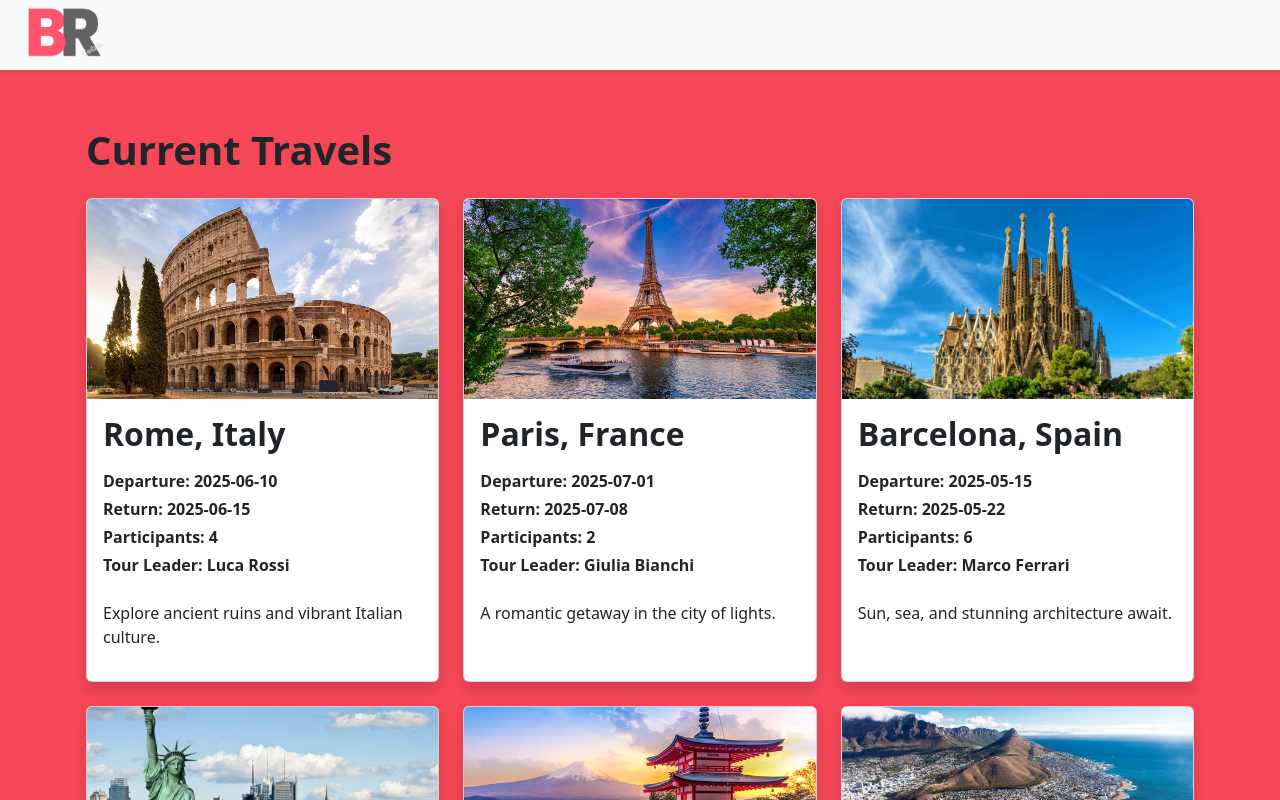
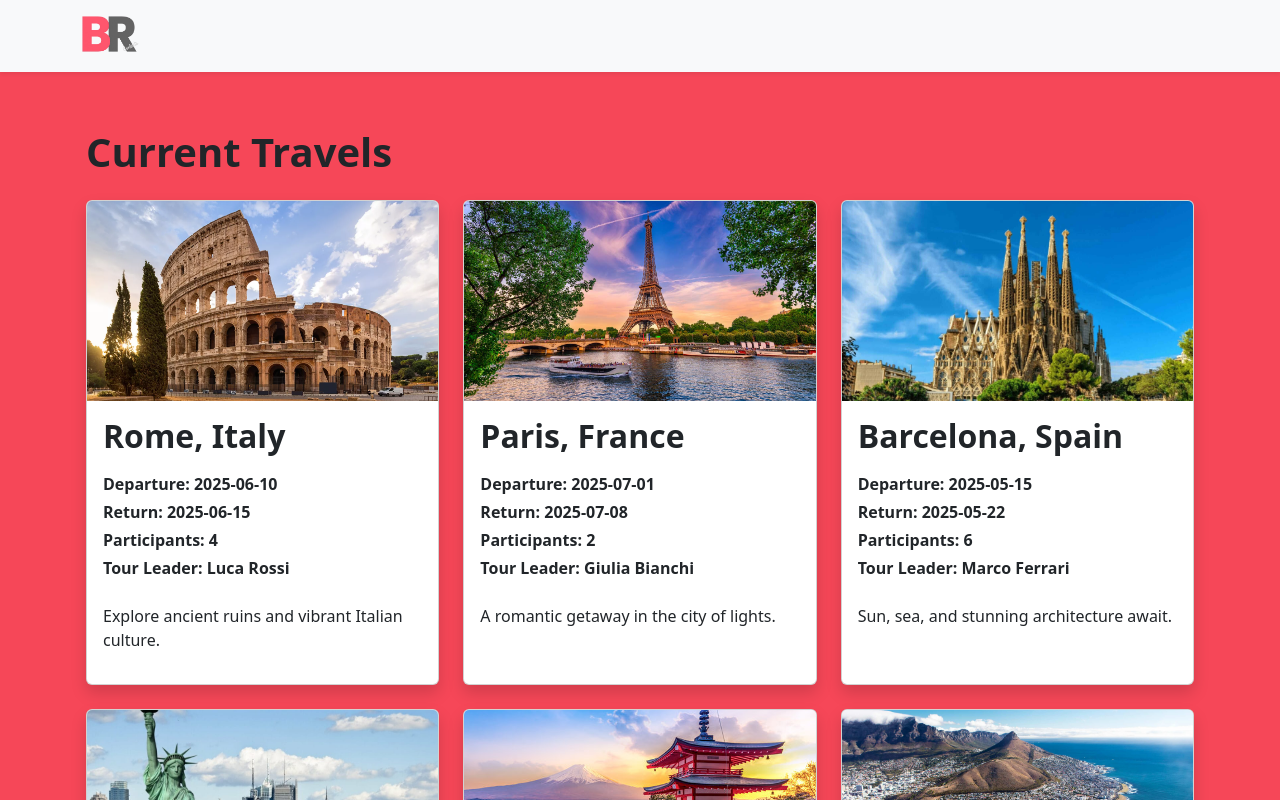
Before and after one commit to GiuseppeFiliberto/BooRoad, a React (Vite) app: page / in a window 1280 px wide. Shown: the top 800 px of the page. Built offline with nearby package versions, Linux system fonts and the light colour scheme; a web font is replaced by a local one.

Commit message:
Refactor Header component layout; adjust logo size and container styling

```diff
--- a/src/Componets/Header.jsx
+++ b/src/Componets/Header.jsx
@@ -6,10 +6,10 @@ export default function Header() {
     return (
         <>
             <nav className="navbar navbar-expand navbar-light bg-light shadow-sm">
-                <div className="container-fluid">
-                    <div className="d-flex align-items-center">
-                        <Link className="nav-item nav-link active mx-3" to="/">
-                            <img src="/images/BooRoad.png" alt="Logo" style={{ width: "80px" }} />
+                <div className="container">
+                    <div className="py-2">
+                        <Link className="nav-item nav-link active" to="/">
+                            <img src="/images/BooRoad.png" alt="Logo" style={{ width: "60px" }} />
                         </Link>
 
                         {/* <Link to="/add-travel" className="nav-link text-dark add-travel">
```
